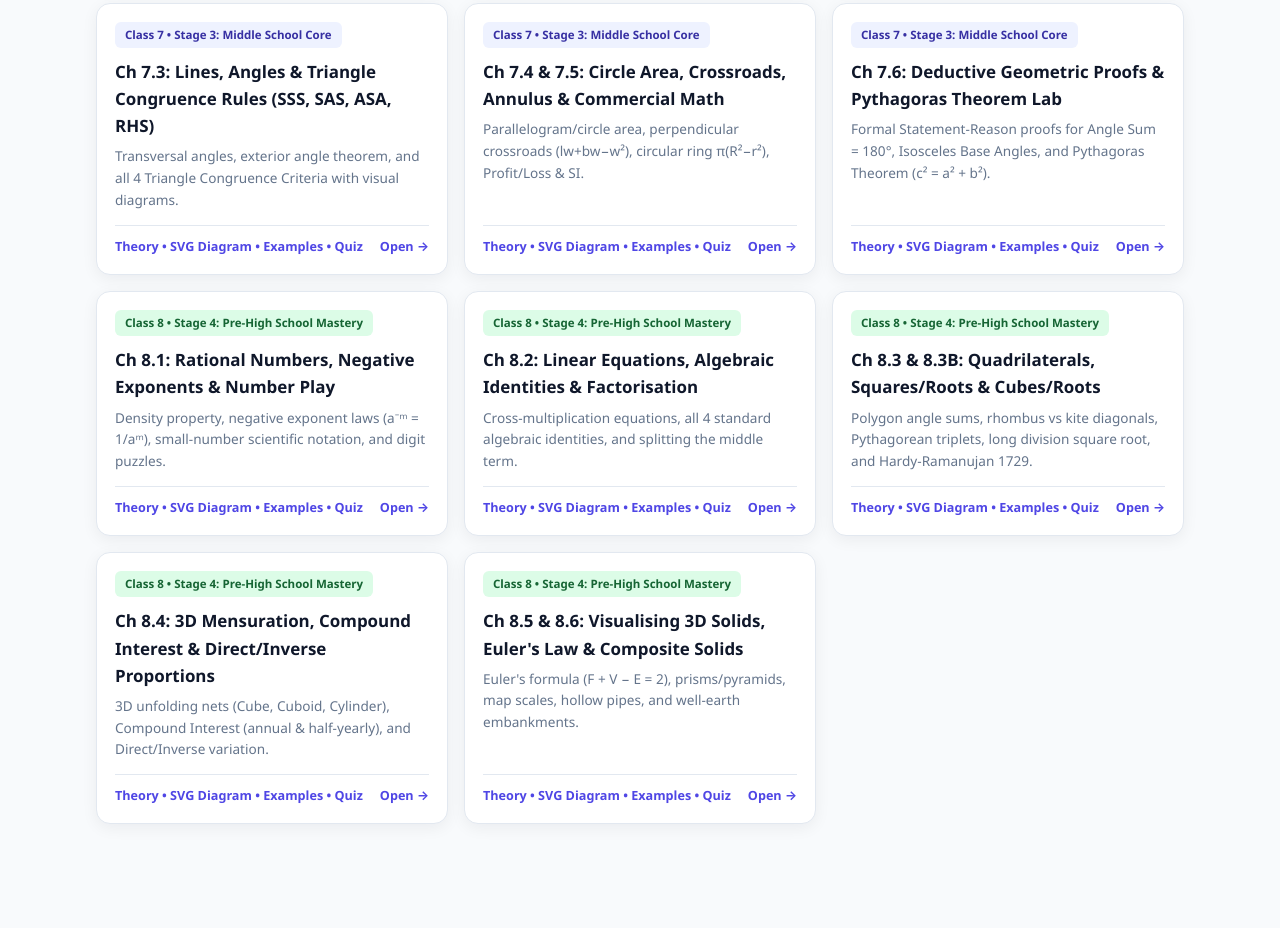
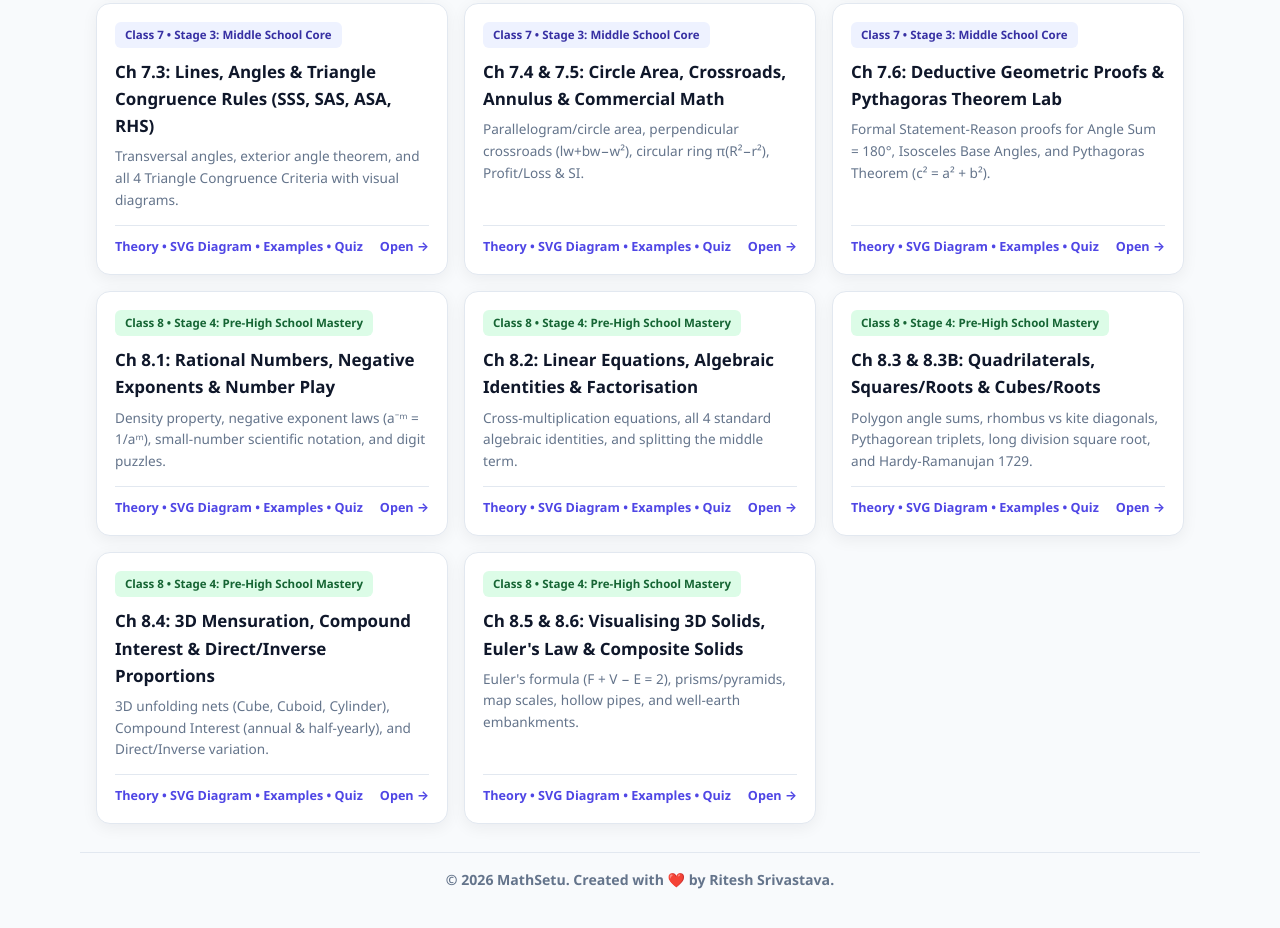
Before and after one commit to emmritez/MathSetu, a plain HTML site: page index.html in a window 1280 px wide. Shown: the part 2529-3457 px from the top of the page. Drawn offline with Linux system fonts and the light colour scheme.

Commit message:
Update index.html

```diff
--- a/index.html
+++ b/index.html
@@ -702,6 +702,17 @@
       box-shadow: 0 6px 20px rgba(0, 0, 0, 0.25);
     }
 
+    footer.app-footer {
+      max-width: 1120px;
+      margin: 28px auto 12px;
+      padding: 16px 20px;
+      text-align: center;
+      font-size: 0.88rem;
+      font-weight: 600;
+      color: var(--text-muted);
+      border-top: 1px solid var(--border);
+    }
+
     @media (max-width: 600px) {
       .nav-btn { font-size: 0.8rem; padding: 10px 6px; }
       .brand h1 { font-size: 1.15rem; }
@@ -840,6 +851,8 @@
     </div>
   </section>
 </main>
+
+<footer class="app-footer" id="mathsetuFooter"></footer>
 
 <div id="toastBanner" class="toast-banner"></div>
 
@@ -2586,7 +2599,15 @@
   // =========================================================================
   // 7. INITIALIZE APP & REGISTER SERVICE WORKER
   // =========================================================================
+  function renderFooter() {
+    const footerEl = document.getElementById('mathsetuFooter');
+    if (footerEl) {
+      footerEl.textContent = '\u00A9 2026 MathSetu. Created with \u2764\uFE0F by Ritesh Srivastava.';
+    }
+  }
+
   window.addEventListener('DOMContentLoaded', () => {
+    renderFooter();
     initFilterBars();
     updateProgressHeader();
     renderChaptersGrid();
```
